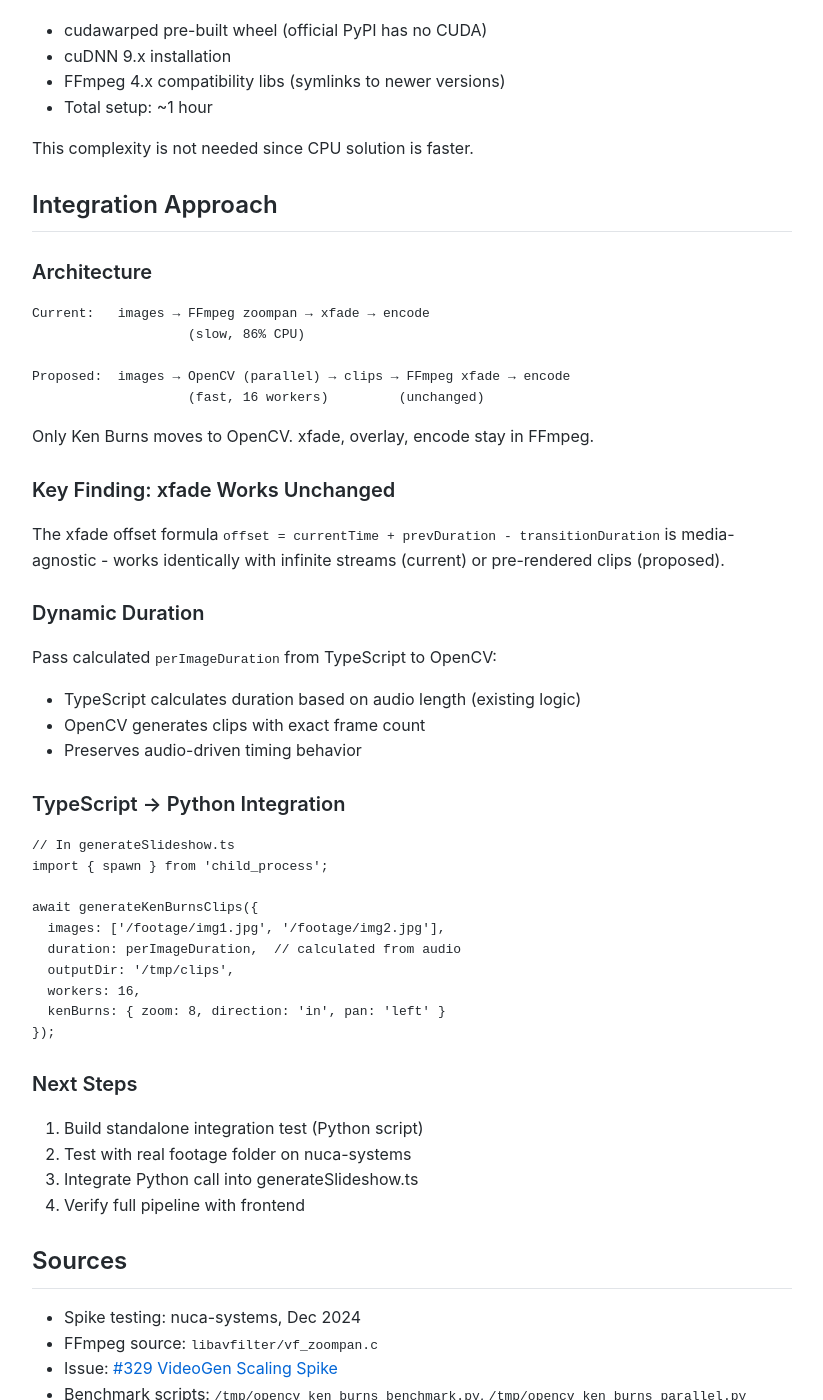
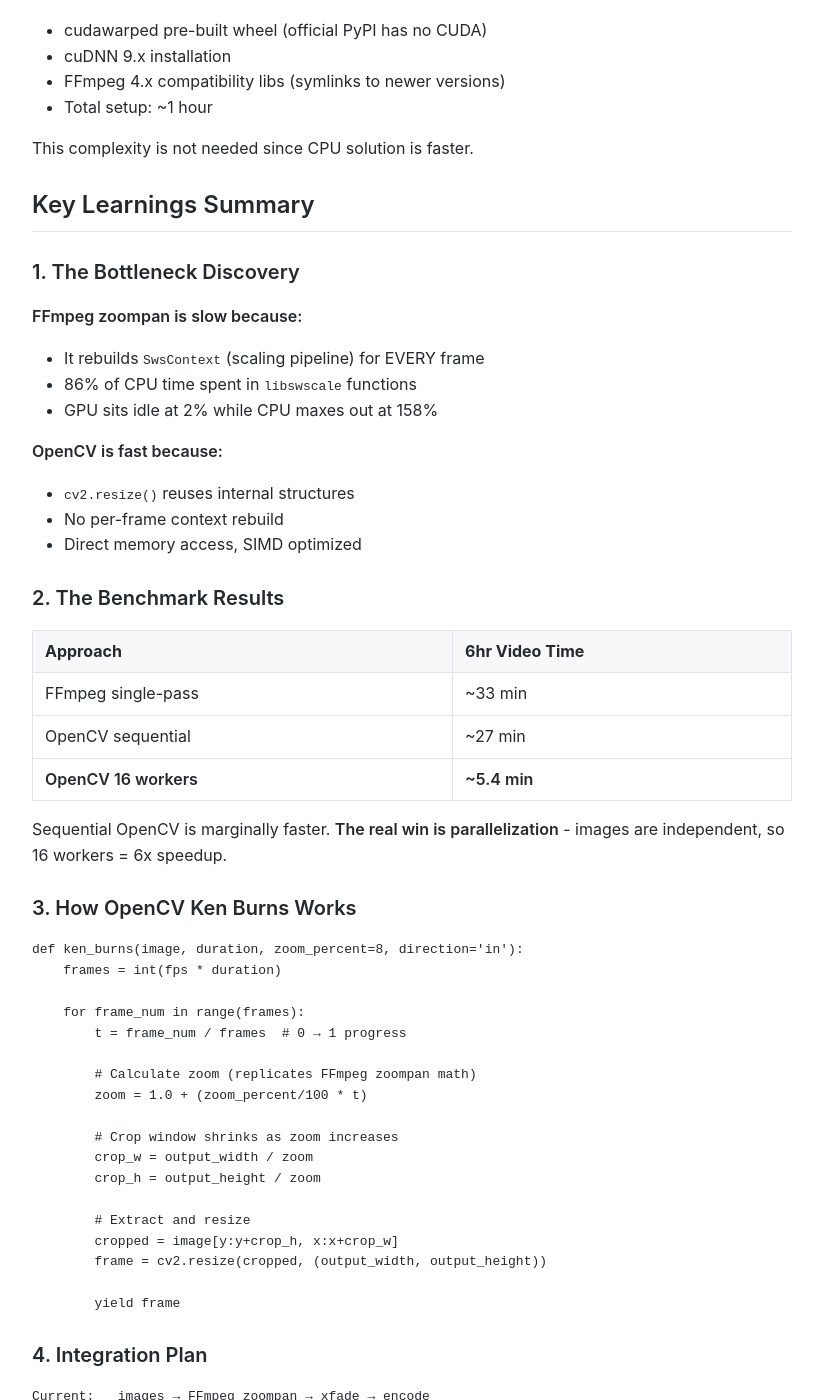
Before and after one commit to MariusWilsch/public-wilsch-ai-pages, a Jekyll site: the page built from project/paul_youtube_fullstack/opencv-cuda-ken-burns-solution.md, in a window 1280 px wide and 1400 px high, scrolled down 3099 px. Shown: the whole window, without its empty margins (228-1051 px from the left). Built offline with Jekyll 4.4.1, drawn with Linux system fonts in a browser that asks for light colours; our own code applies the rules of GitHub Pages for plain Markdown files; some of the changed text lies outside the part shown.

Commit message:
Sync from hippocampus 2025-12-22

````diff
--- a/project/paul_youtube_fullstack/opencv-cuda-ken-burns-solution.md
+++ b/project/paul_youtube_fullstack/opencv-cuda-ken-burns-solution.md
@@ -120,56 +120,68 @@ Getting OpenCV CUDA working required:
 
 This complexity is not needed since CPU solution is faster.
 
-## Integration Approach
+## Key Learnings Summary
 
-### Architecture
+### 1. The Bottleneck Discovery
+
+**FFmpeg zoompan is slow because:**
+- It rebuilds `SwsContext` (scaling pipeline) for EVERY frame
+- 86% of CPU time spent in `libswscale` functions
+- GPU sits idle at 2% while CPU maxes out at 158%
+
+**OpenCV is fast because:**
+- `cv2.resize()` reuses internal structures
+- No per-frame context rebuild
+- Direct memory access, SIMD optimized
+
+### 2. The Benchmark Results
+
+| Approach | 6hr Video Time |
+|----------|----------------|
+| FFmpeg single-pass | ~33 min |
+| OpenCV sequential | ~27 min |
+| **OpenCV 16 workers** | **~5.4 min** |
+
+Sequential OpenCV is marginally faster. **The real win is parallelization** - images are independent, so 16 workers = 6x speedup.
+
+### 3. How OpenCV Ken Burns Works
+
+```python
+def ken_burns(image, duration, zoom_percent=8, direction='in'):
+    frames = int(fps * duration)
+
+    for frame_num in range(frames):
+        t = frame_num / frames  # 0 → 1 progress
+
+        # Calculate zoom (replicates FFmpeg zoompan math)
+        zoom = 1.0 + (zoom_percent/100 * t)
+
+        # Crop window shrinks as zoom increases
+        crop_w = output_width / zoom
+        crop_h = output_height / zoom
+
+        # Extract and resize
+        cropped = image[y:y+crop_h, x:x+crop_w]
+        frame = cv2.resize(cropped, (output_width, output_height))
+
+        yield frame
+```
+
+### 4. Integration Plan
 
 ```
 Current:   images → FFmpeg zoompan → xfade → encode
-                    (slow, 86% CPU)
+                    (slow, sequential)
 
 Proposed:  images → OpenCV (parallel) → clips → FFmpeg xfade → encode
                     (fast, 16 workers)         (unchanged)
 ```
 
-Only Ken Burns moves to OpenCV. xfade, overlay, encode stay in FFmpeg.
-
-### Key Finding: xfade Works Unchanged
-
-The xfade offset formula `offset = currentTime + prevDuration - transitionDuration` is media-agnostic - works identically with infinite streams (current) or pre-rendered clips (proposed).
-
-### Dynamic Duration
-
-Pass calculated `perImageDuration` from TypeScript to OpenCV:
-- TypeScript calculates duration based on audio length (existing logic)
-- OpenCV generates clips with exact frame count
-- Preserves audio-driven timing behavior
-
-### TypeScript → Python Integration
-
-```typescript
-// In generateSlideshow.ts
-import { spawn } from 'child_process';
-
-await generateKenBurnsClips({
-  images: ['/footage/img1.jpg', '/footage/img2.jpg'],
-  duration: perImageDuration,  // calculated from audio
-  outputDir: '/tmp/clips',
-  workers: 16,
-  kenBurns: { zoom: 8, direction: 'in', pan: 'left' }
-});
-```
-
-### Next Steps
-
-1. Build standalone integration test (Python script)
-2. Test with real footage folder on nuca-systems
-3. Integrate Python call into generateSlideshow.ts
-4. Verify full pipeline with frontend
+**Only Ken Burns moves to OpenCV. xfade, overlay, encode stay in FFmpeg.**
 
 ## Sources
 
 - Spike testing: nuca-systems, Dec 2024
 - FFmpeg source: `libavfilter/vf_zoompan.c`
 - Issue: [#329 VideoGen Scaling Spike](https://github.com/DaveX2001/deliverable-tracking/issues/329)
-- Benchmark scripts: `/tmp/opencv_ken_burns_benchmark.py`, `/tmp/opencv_ken_burns_parallel.py`
+- Conversation: Dec 22, 2024
````
